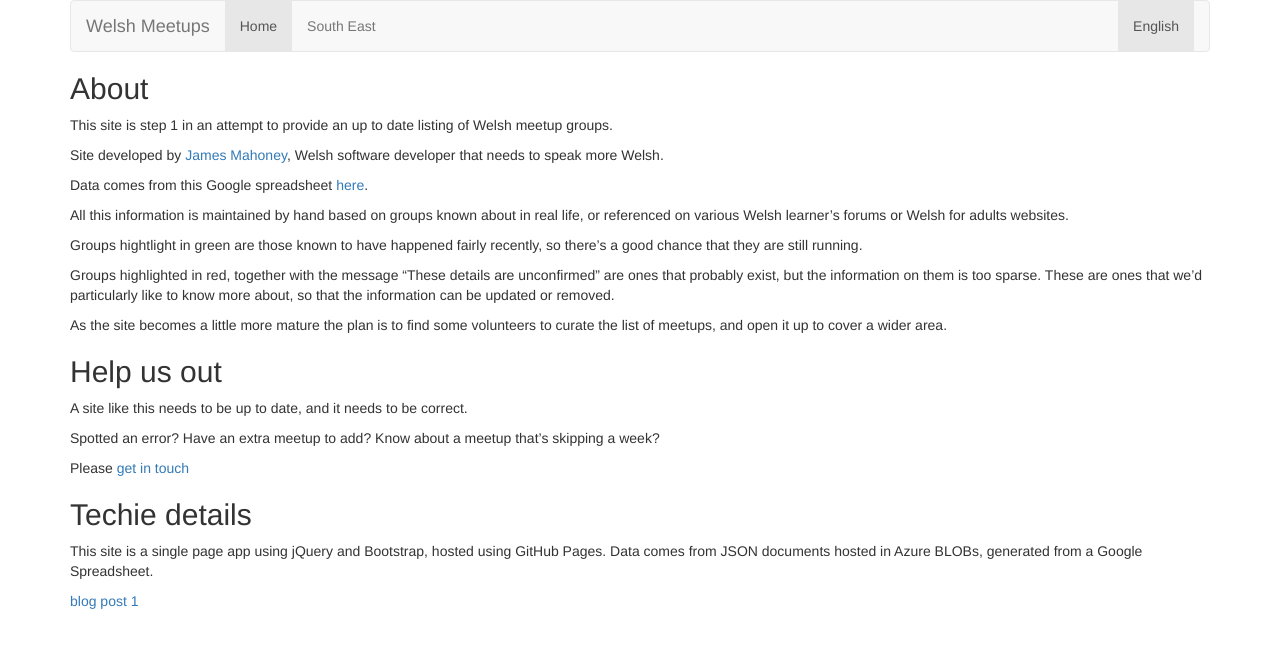
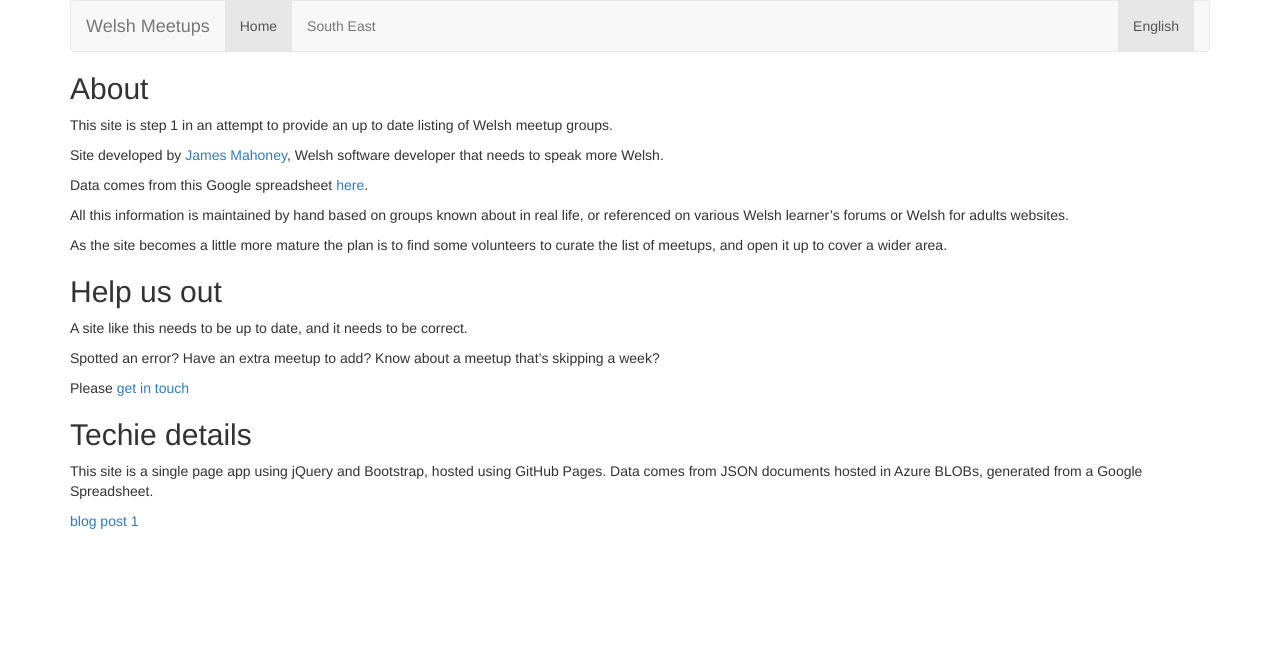
Before and after one commit to mahoneyjames/chatcymru, a Jekyll site: the page built from welsh/about.md, in a window 1280 px wide. Shown: the top 648 px of the page. Built offline with Jekyll 4.4.1, drawn with Linux system fonts in a browser that asks for light colours; nearby versions of some CDN libraries.

Commit message:
updated the about page

```diff
--- a/welsh/about.md
+++ b/welsh/about.md
@@ -13,10 +13,6 @@ Data comes from this Google spreadsheet <a href="https://docs.google.com/spreads
 
 All this information is maintained by hand based on groups known about in real life, or referenced on various Welsh learner's forums or Welsh for adults websites.
 
-Groups hightlight in green are those known to have happened fairly recently, so there's a good chance that they are still running.
-
-Groups highlighted in red, together with the message "These details are unconfirmed" are ones that probably exist, but the information on them is too sparse. These are ones that we'd particularly like to know more about, so that the information can be updated or removed.
-
 As the site becomes a little more mature the plan is to find some volunteers to curate the list of meetups, and open it up to cover a wider area.
 
 ## Help us out
@@ -31,4 +27,4 @@ Please <a href="/contact.html">get in touch</a>
 
 This site is a single page app using jQuery and Bootstrap, hosted using GitHub Pages. Data comes from JSON documents hosted in Azure BLOBs, generated from a Google Spreadsheet.
 
-[blog post 1](/blog/2016/09/21/welcome.html)
+[blog post 1](http://www.jamesmahoney.co.uk/blog/2016/09/02/google_sheets_backend_data_store_via_json.html)
```
